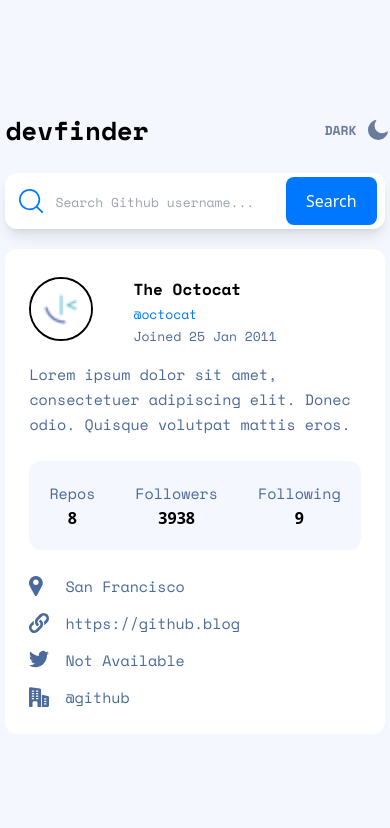
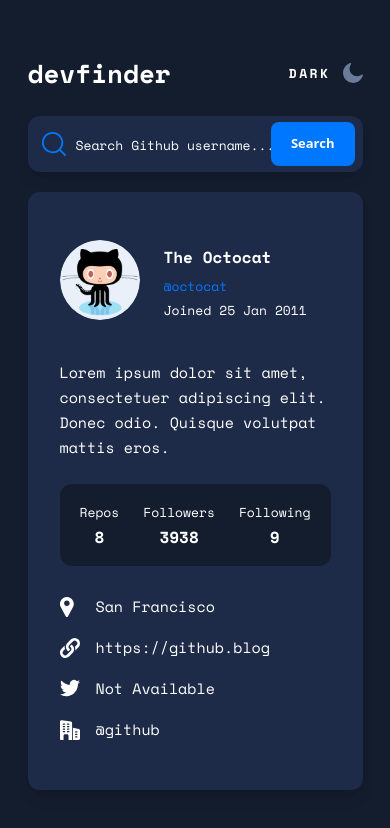
Before and after one commit to victorpatru/github-search-fm, a React (Vite) app: page / in a window 390 px wide. Shown: the top 828 px of the page. Built offline with nearby package versions, Linux system fonts and the light colour scheme.

Commit message:
feat: set up mobile, tablet, desktop styling

```diff
--- a/index.html
+++ b/index.html
@@ -1,5 +1,5 @@
 <!DOCTYPE html>
-<html lang="en">
+<html lang="en" class="dark">
   <head>
     <meta charset="UTF-8" />
     <link rel="icon" type="image/svg+xml" href="/favicon-32x32.png" />
--- a/src/App.jsx
+++ b/src/App.jsx
@@ -4,8 +4,8 @@
 
 function App() {
   return (
-    <div className="min-h-screen flex flex-col justify-center items-center bg-lightGrayishBlue">
-      <section className="max-w-2xl mx-20">
+    <div className="min-h-screen flex flex-col justify-center items-center bg-lightGrayishBlue text-monospace dark:bg-darkDarkBlue">
+      <section className="max-w-4xl mx-20">
         <Header />
         <Search />
         <Card />
--- a/src/components/Card.jsx
+++ b/src/components/Card.jsx
@@ -1,86 +1,96 @@
 function Card() {
   return (
-    <section className="max-w-xl bg-white rounded-xl mt-5 p-6">
-      <section className="flex flex-row items-center space-x-10">
+    <section className="max-w-5xl bg-white rounded-xl mt-5 px-8 py-12 shadow-lg dark:bg-darkLighterDarkBlue desktop:px-24 desktop:py-14 tablet:px-20">
+      <section className="flex flex-row items-center space-x-6 tablet:space-x-12 desktop:space-x-8">
         {/* Github Image */}
         <img
-          src="src/assets/favicon-32x32.png"
+          src="src/assets/user-image.png"
           alt=""
-          className="rounded-full w-16 h-16 border-2"
+          className="rounded-full w-20 h-20 tablet:w-[117px] tablet:h-[117px] desktop:mt-5"
         />
         {/* Github Information */}
-        <div>
-          <h2 className="text-[16px] lg:text-base -mb-1">The Octocat</h2>
-          <h3 className="text-blue text-[13px] lg:text-base">@octocat</h3>
-          <h4 className="text-[13px] lg:text-base text-grayishBlue">
+        <div className="flex flex-col space-y-0.5 tablet:space-y-1.5 desktop:justify-between desktop:flex-row desktop:space-x-40">
+          <div>
+            <h2 className="text-16  dark:text-white tablet:text-26">
+              The Octocat
+            </h2>
+            <h3 className="text-blue text-13 tablet:text-16">@octocat</h3>
+          </div>
+          <h4 className="text-13 text-gray dark:text-white tablet:text-15">
             Joined 25 Jan 2011
           </h4>
         </div>
       </section>
       {/* Github Bio */}
-      <p className="text-grayishBlue mt-4">
+      <p className="text-grayishBlue mt-10 leading-25 dark:text-white tablet:text-15 desktop:ml-[150px] desktop:-mt-4">
         Lorem ipsum dolor sit amet, consectetuer adipiscing elit. Donec odio.
         Quisque volutpat mattis eros.
       </p>
       {/* Github Social Information */}
-      <section className="bg-lightGrayishBlue flex justify-center space-x-10 p-5 rounded-xl mt-6">
-        <div className="flex flex-col justify-center items-center">
-          <p className="text-grayishBlue">Repos</p>
-          <span className="font-bold text-monospace text-[16px]">8</span>
+      <section className="bg-lightGrayishBlue dark:bg-darkDarkBlue flex justify-center space-x-6 py-4 px-5 rounded-xl mt-6 tablet:space-x-12 desktop:ml-[150px]">
+        <div className="flex flex-col justify-center items-center tablet:space-y-1">
+          <p className="text-grayishBlue text-13 dark:text-white">Repos</p>
+          <p className="font-bold text-16 dark:text-white tablet:text-22">8</p>
         </div>
-        <div className="flex flex-col justify-center items-center">
-          <p className="text-grayishBlue">Followers</p>
-          <span className="font-bold text-monospace text-[16px]">3938</span>
+        <div className="flex flex-col justify-center items-center tablet:space-y-1">
+          <p className="text-grayishBlue text-13 dark:text-white">Followers</p>
+          <p className="font-bold text-16 dark:text-white tablet:text-22">
+            3938
+          </p>
         </div>
-        <div className="flex flex-col justify-center items-center">
-          <p className="text-grayishBlue">Following</p>
-          <span className="font-bold text-monospace text-[16px]">9</span>
+        <div className="flex flex-col justify-center items-center text-left tablet:space-y-1">
+          <p className="text-grayishBlue text-13 dark:text-white ">Following</p>
+          <p className="font-bold text-16 dark:text-white tablet:text-22">9</p>
         </div>
       </section>
 
       {/* Github Social Links */}
-      <section className="grid grid-cols-1 mt-6 space-y-3 md:grid-cols-2">
+      <section className="grid grid-cols-1 mt-7 tablet:grid-cols-2 tablet:space-y-0 gap-4 desktop:ml-[150px]">
         {/* Location */}
-        <section className="flex flex-row items-center space-x-4">
+        <section className="flex flex-row items-center space-x-4 order-1">
           <svg height="20" width="20" xmlns="http://www.w3.org/2000/svg">
             <path
               d="M12.797 3.425C11.584 1.33 9.427.05 7.03.002a7.483 7.483 0 00-.308 0C4.325.05 2.17 1.33.955 3.425a6.963 6.963 0 00-.09 6.88l4.959 9.077.007.012c.218.38.609.606 1.045.606.437 0 .828-.226 1.046-.606l.007-.012 4.96-9.077a6.963 6.963 0 00-.092-6.88zm-5.92 5.638c-1.552 0-2.813-1.262-2.813-2.813s1.261-2.812 2.812-2.812S9.69 4.699 9.69 6.25 8.427 9.063 6.876 9.063z"
               fill="#4b6a9b"
+              className="dark:fill-white"
             />
           </svg>
-          <p className="text-grayishBlue">San Francisco</p>
+          <p className="text-grayishBlue dark:text-white">San Francisco</p>
         </section>
 
         {/* Website */}
-        <section className="flex flex-row items-center space-x-4">
+        <section className="flex flex-row items-center space-x-4 order-2">
           <svg height="20" width="20" xmlns="http://www.w3.org/2000/svg">
-            <g fill="#4b6a9b">
+            <g fill="#4b6a9b" className="dark:fill-white">
               <path d="M7.404 5.012c-2.355 2.437-1.841 6.482.857 8.273.089.06.207.048.283-.027.568-.555 1.049-1.093 1.47-1.776a.213.213 0 00-.084-.3A2.743 2.743 0 018.878 10.1a2.64 2.64 0 01-.223-1.803c.168-.815 1.043-1.573 1.711-2.274l-.004-.002 2.504-2.555a2.568 2.568 0 013.648-.019 2.6 2.6 0 01.037 3.666l-1.517 1.56a.266.266 0 00-.06.273c.35 1.012.435 2.44.201 3.519-.006.03.031.05.053.028l3.228-3.295c2.062-2.105 2.044-5.531-.04-7.615a5.416 5.416 0 00-7.691.04L7.417 4.998l-.013.014z" />
               <path d="M13.439 13.75a.401.401 0 00.006-.003c.659-1.204.788-2.586.48-3.933l-.002.002-.001-.001a5.434 5.434 0 00-2.19-3.124.3.3 0 00-.333.015c-.553.448-1.095 1.021-1.452 1.754a.243.243 0 00.096.317c.415.24.79.593 1.04 1.061h.001c.196.33.388.958.263 1.632-.116.894-1.019 1.714-1.736 2.453-.546.559-1.935 1.974-2.49 2.542a2.6 2.6 0 01-3.666.037 2.6 2.6 0 01-.038-3.666l1.521-1.564A.266.266 0 005 11.004c-.338-1.036-.43-2.432-.217-3.51.006-.03-.031-.049-.053-.027l-3.179 3.245c-2.083 2.126-2.066 5.588.04 7.693 2.125 2.083 5.57 2.048 7.653-.078.723-.81 3.821-3.678 4.195-4.577z" />
             </g>
           </svg>
-          <p className="text-grayishBlue">https://github.blog</p>
+          <p className="text-grayishBlue dark:text-white">
+            https://github.blog
+          </p>
         </section>
 
         {/* Twitter */}
-        <section className="flex flex-row items-center space-x-4">
+        <section className="flex flex-row items-center space-x-4 order-3 tablet:order-1">
           <svg height="20" width="20" xmlns="http://www.w3.org/2000/svg">
             <path
               d="M20 2.799a8.549 8.549 0 01-2.363.647 4.077 4.077 0 001.804-2.266 8.194 8.194 0 01-2.6.993A4.099 4.099 0 009.75 4.977c0 .324.027.637.095.934-3.409-.166-6.425-1.8-8.452-4.288a4.128 4.128 0 00-.56 2.072c0 1.42.73 2.679 1.82 3.408A4.05 4.05 0 01.8 6.598v.045a4.119 4.119 0 003.285 4.028 4.092 4.092 0 01-1.075.135c-.263 0-.528-.015-.776-.07.531 1.624 2.038 2.818 3.831 2.857A8.239 8.239 0 01.981 15.34 7.68 7.68 0 010 15.285a11.543 11.543 0 006.29 1.84c7.545 0 11.67-6.25 11.67-11.667 0-.182-.006-.357-.015-.53A8.18 8.18 0 0020 2.798z"
               fill="#4b6a9b"
+              className="dark:fill-white"
             />
           </svg>
-          <p className="text-grayishBlue">Not Available</p>
+          <p className="text-grayishBlue dark:text-white">Not Available</p>
         </section>
 
         {/* Location */}
-        <section className="flex flex-row items-center space-x-4">
+        <section className="flex flex-row items-center space-x-4 order-4">
           <svg height="20" width="20" xmlns="http://www.w3.org/2000/svg">
-            <g fill="#4b6a9b">
+            <g fill="#4b6a9b" className="dark:fill-white">
               <path d="M10.858 1.558L1.7.167A1.477 1.477 0 00.517.492 1.49 1.49 0 000 1.608v17.559c0 .458.375.833.833.833h2.709v-4.375c0-.808.65-1.458 1.458-1.458h2.083c.809 0 1.459.65 1.459 1.458V20h3.541V3a1.46 1.46 0 00-1.225-1.442zM4.583 12.292h-1.25a.625.625 0 010-1.25h1.25a.625.625 0 010 1.25zm0-2.5h-1.25a.625.625 0 010-1.25h1.25a.625.625 0 010 1.25zm0-2.5h-1.25a.625.625 0 010-1.25h1.25a.625.625 0 010 1.25zm0-2.5h-1.25a.625.625 0 010-1.25h1.25a.625.625 0 010 1.25zm4.167 7.5H7.5a.625.625 0 010-1.25h1.25a.625.625 0 010 1.25zm0-2.5H7.5a.625.625 0 010-1.25h1.25a.625.625 0 010 1.25zm0-2.5H7.5a.625.625 0 010-1.25h1.25a.625.625 0 010 1.25zm0-2.5H7.5a.625.625 0 010-1.25h1.25a.625.625 0 010 1.25zM18.85 9.035l-5.933-1.242V20h5.625A1.46 1.46 0 0020 18.542V10.46c0-.688-.47-1.274-1.15-1.425zM16.875 17.5h-1.25a.625.625 0 010-1.25h1.25a.625.625 0 010 1.25zm0-2.5h-1.25a.625.625 0 010-1.25h1.25a.625.625 0 010 1.25zm0-2.5h-1.25a.625.625 0 010-1.25h1.25a.625.625 0 010 1.25z" />
             </g>
           </svg>
-          <p className="text-grayishBlue">@github</p>
+          <p className="text-grayishBlue dark:text-white">@github</p>
         </section>
       </section>
     </section>
--- a/src/components/Header.jsx
+++ b/src/components/Header.jsx
@@ -1,10 +1,12 @@
 function Header() {
   return (
     <section className="flex flex-col">
-      <header className="flex flex-row items-center justify-between space-x-44">
-        <h1>devfinder</h1>
+      <header className="flex flex-row items-center justify-between">
+        <h1 className="dark:text-white">devfinder</h1>
         <div className="flex flex-row space-x-3 cursor-pointer group">
-          <h4 className="font-bold text-gray uppercase">Dark</h4>
+          <h4 className="font-bold text-gray uppercase tracking-[2.5px] dark:text-white">
+            Dark
+          </h4>
           <img src="src/assets/icon-moon.svg" alt="" />
         </div>
       </header>
--- a/src/components/Search.jsx
+++ b/src/components/Search.jsx
@@ -15,9 +15,9 @@
       <input
         type="text"
         placeholder="Search Github username..."
-        className="bg-white rounded-xl focus:outline-none px-20 py-4 font-monospace shadow-lg w-full"
+        className="bg-white rounded-xl focus:outline-none pl-12 tablet:pl-16 py-4 font-monospace shadow-lg w-full dark:bg-darkLighterDarkBlue"
       />
-      <button className="absolute bg-blue px-5 py-3 text-white rounded-lg right-2 top-1">
+      <button className="absolute bg-blue px-5 py-3 text-white rounded-lg right-2 top-1.5 text-13 font-bold ">
         Search
       </button>
     </section>
--- a/src/index.css
+++ b/src/index.css
@@ -22,10 +22,6 @@
   }
 
   input::placeholder {
-    @apply w-[300px] relative right-[30px] text-[13px] md:text-base;
+    @apply w-[300px] text-13 tablet:text-[16px] desktop:text-[18px] leading-25 dark:text-white font-normal;
   }
 }
-
-input {
-  direction: ltr;
-}
--- a/tailwind.config.cjs
+++ b/tailwind.config.cjs
@@ -1,7 +1,28 @@
 /** @type {import('tailwindcss').Config} */
 module.exports = {
+  darkMode: "class",
   content: ["./index.html", "./src/**/*.{vue,js,ts,jsx,tsx}"],
   theme: {
+    screens: {
+      mobile: "480px",
+      tablet: "768px",
+      lg: "1020px",
+      desktop: "1440px",
+    },
+    fontSize: {
+      13: "13px",
+      15: "15px",
+      16: "16px",
+      22: "22px",
+      26: "26px",
+    },
+    lineHeight: {
+      38: "38px",
+      33: "33px",
+      25: "25px",
+      24: "24px",
+      20: "20px",
+    },
     extend: {
       colors: {
         blue: "hsl(212, 100%, 50%)",
@@ -11,12 +32,17 @@
         lightGrayishBlue: "hsl(227, 100%, 98%)",
         white: "hsl(0, 0%, 100%)",
         darkDarkBlue: "hsl(220, 40%, 13%)",
-        darkLightBlue: "hsl(222, 41%, 20%)",
+        darkLighterDarkBlue: "hsl(222, 41%, 20%)",
       },
       fontFamily: {
         monospace: ["Space Mono", "monospace"],
       },
     },
+    variants: {
+      extend: {
+        backgroundImage: ["dark"],
+      },
+    },
   },
   plugins: [],
 };
```
Also changed, not shown: src/assets/user-image.png (added).
